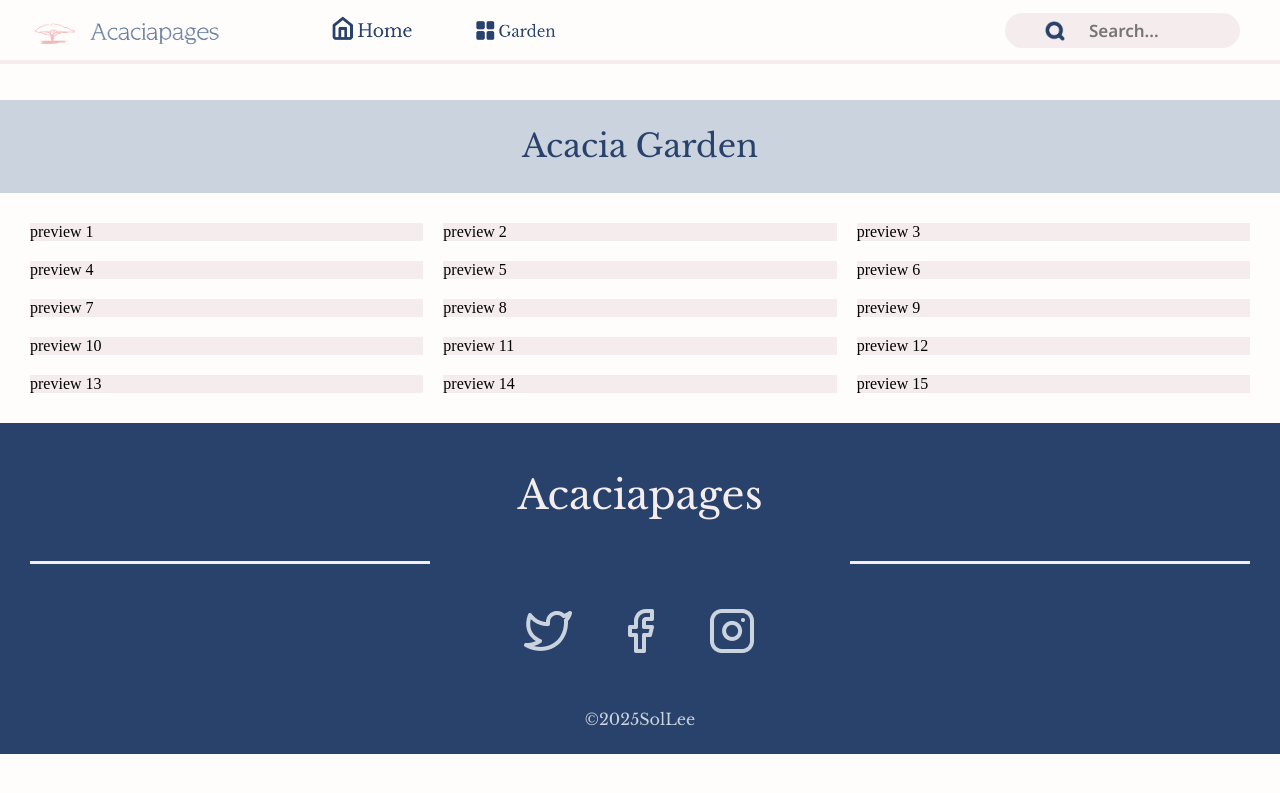
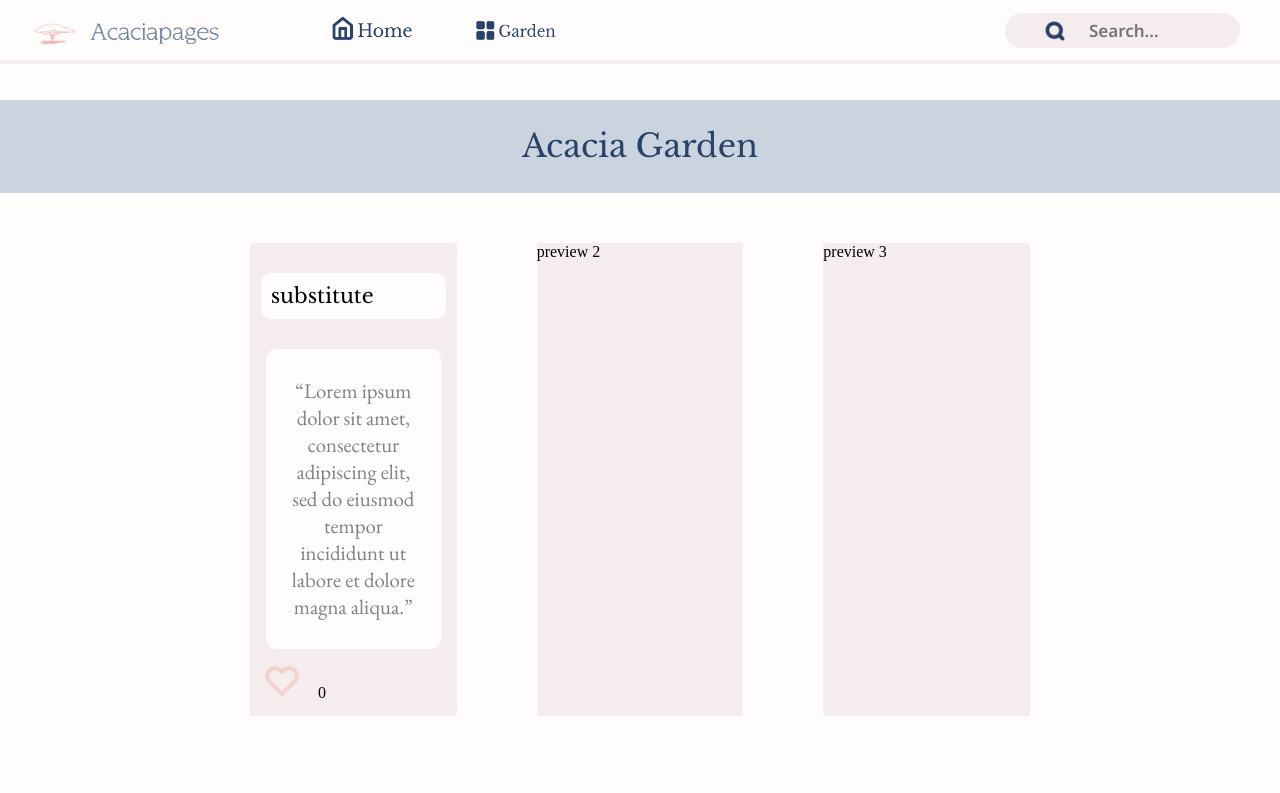
Before and after one commit to Sol-Lee18/Digi-2025, a plain HTML site: page acaciaGarden.html in a window 1280 px wide. Shown: the top 793 px of the page. Drawn offline with nearby package versions, Linux system fonts and the light colour scheme.

Commit message:
Acacia Garden change 2 (body)

```diff
--- a/acaciaGarden.html
+++ b/acaciaGarden.html
@@ -11,6 +11,7 @@
     <link rel="preconnect" href="https://fonts.gstatic.com" crossorigin>
     <link href="https://fonts.googleapis.com/css2?family=Noto+Sans:ital,wght@0,100..900;1,100..900&display=swap" rel="stylesheet">
     <link href="https://fonts.googleapis.com/css2?family=Libre+Baskerville:ital,wght@0,400;0,700;1,400&family=Noto+Sans:ital,wght@0,100..900;1,100..900&display=swap" rel="stylesheet">
+    <link href="https://fonts.googleapis.com/css2?family=EB+Garamond:ital,wght@0,400..800;1,400..800&display=swap" rel="stylesheet">
 </head>
     <nav class="navbar">
         <div class="navItem1">
@@ -38,7 +39,14 @@
 <div class="acaciaGardenTitle"><h1>Acacia Garden</h1></div>
 
 <div class="gardenBody">
-    <div class="preview">preview 1</div>
+    <div class="preview">
+        <h2 id="previewTitleOutput">substitute</h2>
+        <div class="previewBodyDiv">
+            <p id="previewBodyOutput">“Lorem ipsum dolor sit amet, consectetur adipiscing elit, sed do eiusmod tempor incididunt ut labore et dolore magna aliqua.”</p>
+        </div>
+        <button id="likeButton"><img src="./Images/heart.png"></button>
+        <span id="likeCount">0</span>
+    </div>
     <div class="preview">preview 2</div>
     <div class="preview">preview 3</div>
     <div class="preview">preview 4</div>
--- a/style.css
+++ b/style.css
@@ -512,17 +512,60 @@ input[type="radio"]:checked::before {
   display: grid;
   grid-template-columns: 1fr 1fr 1fr;
   grid-template-rows: 1fr 1fr 1fr 1fr 1fr;
-  grid-gap: 20px;
-  margin: 30px;
+  grid-gap: 80px;
+  margin: 50px 250px;
 }
 
 .preview {
   background-color: #F5EDED;
+  border-radius: 3px;
+
 }
 
+#previewTitleOutput {
+  display: block;
+  background-color: #FFFCFC;
+  border-radius: 10px;
+  margin: auto;
+  padding: 10px;
+  width: 80%;
+  margin-top: 30px;
+  margin-bottom: 30px;
+  font-family: "Libre Baskerville", serif;
+  font-weight: 500;
+  font-size: 130%;
+}
 
+.previewBodyDiv {
+  width: 85%;
+  height: 300px;
+  display: block;
+  border-radius: 10px;
+  background-color: #FFFCFC;
+  align-content: center;
+  text-align: center;
+  margin: auto;
+}
 
+#previewBodyOutput {
+  font-family: "EB Garamond", serif;
+  font-weight: 400;
+  font-size: 130%;
+  color: gray;
+  margin: 20px;
+}
 
+#likeButton {
+  background-color: #F5EDED;
+  border: none;
+  padding: 15px;
+  display: inline;
+
+}
+
+#likeCount {
+
+}
 
 
 
```
Also changed, not shown: Images/heart.png (added).
